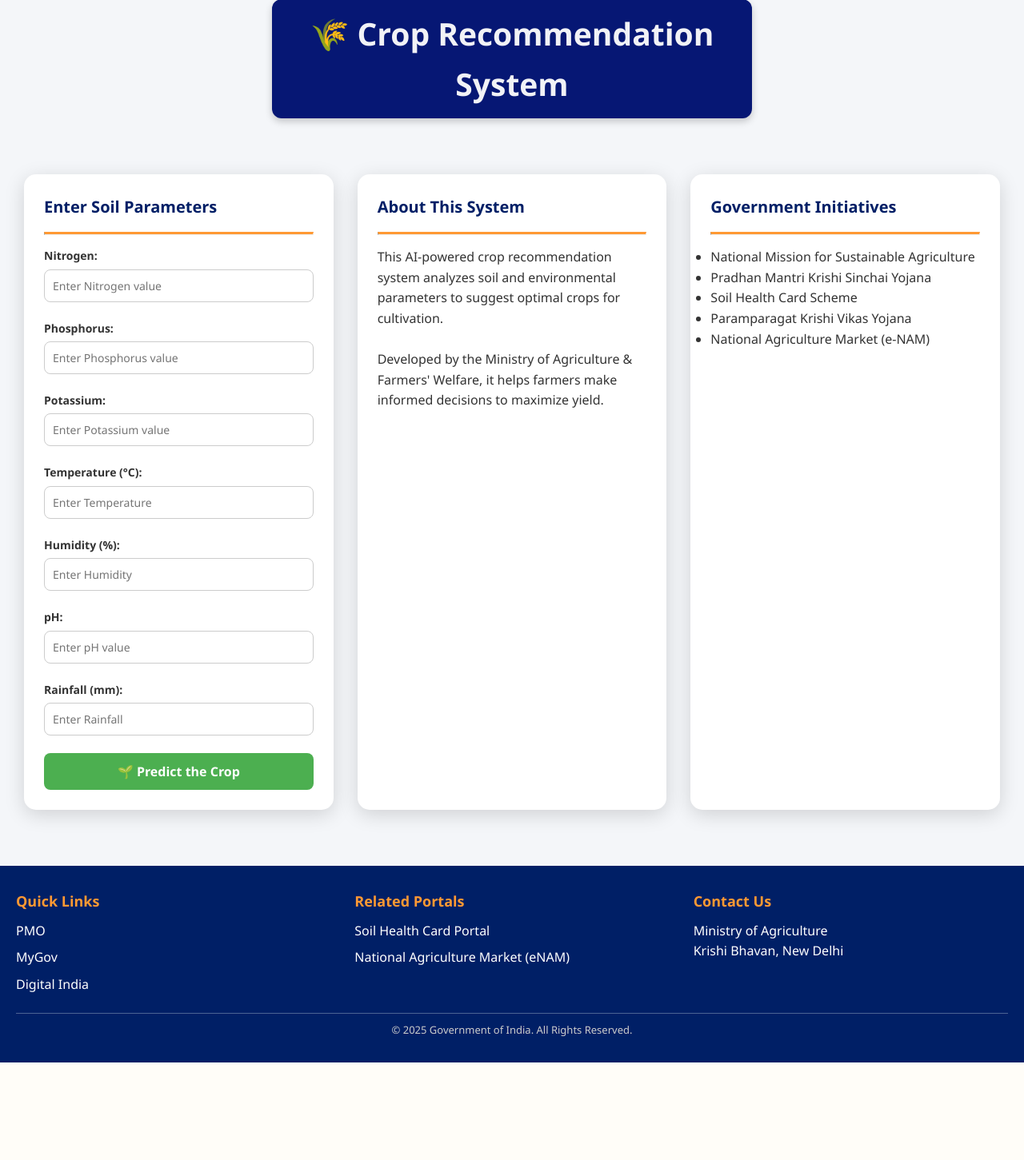
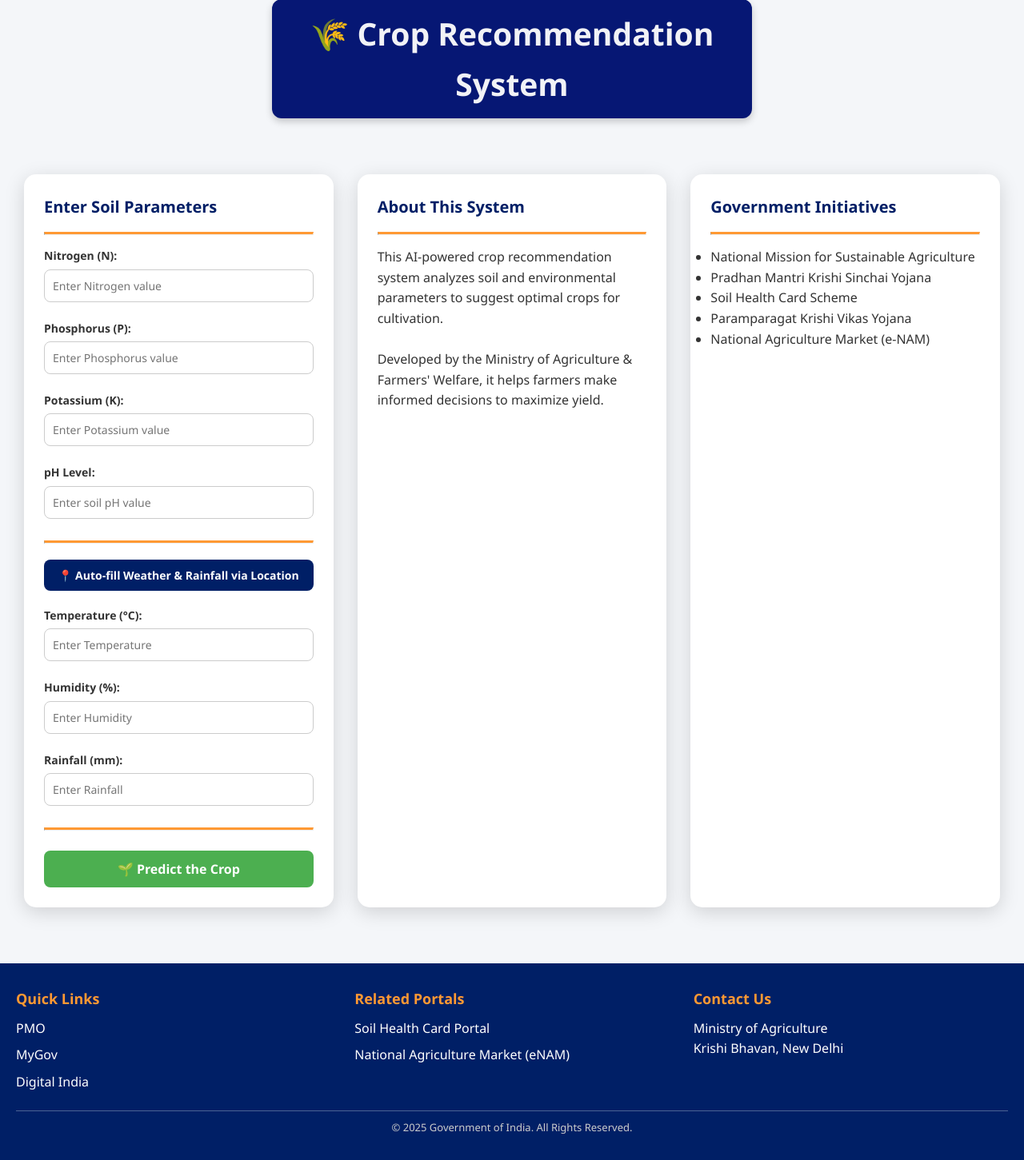
Before and after one commit to PrinceMishraMan/Crop_Recommendation_System, a Flask app: page / in a window 1280 px wide. Shown: the part 204-1655 px from the top of the page at 80% size. Before the commit the page ends 1533 px from the top, so only its background shows below. Run offline with Flask 3, Linux system fonts and the light colour scheme; parts of the project's set-up code (start-up, migrations or seed data) failed here and were passed over.

Commit message:
Enhance form with location button and styling
Added new styles for the location button and result card. Updated form labels for clarity and added functionality to auto-fill weather data via geolocation. Added the whole JS part using AI tools.

```diff
--- a/templates/index.html
+++ b/templates/index.html
@@ -128,7 +128,7 @@
       outline: none;
     }
 
-    .box form button {
+    .box form button[type="submit"] {
       margin-top: 10px;
       width: 100%;
       padding: 12px;
@@ -142,13 +142,60 @@
       transition: background 0.3s ease;
     }
 
-    .box form button:hover {
+    .box form button[type="submit"]:hover {
       background: #397d3c;
     }
 
     .box hr {
       border-top: 3px solid #ff9933;
       margin: 15px 0;
+    }
+
+    /* New styles for the location button and results */
+    .location-btn {
+      margin-top: 5px;
+      margin-bottom: 10px;
+      width: 100%;
+      padding: 10px;
+      background: #001f66;
+      color: white;
+      font-size: 14px;
+      font-weight: bold;
+      border-radius: 8px;
+      border: none;
+      cursor: pointer;
+      transition: background 0.3s ease;
+    }
+
+    .location-btn:hover {
+      background: #003399;
+    }
+
+    .location-status {
+      font-size: 13px;
+      color: #555;
+      text-align: center;
+      display: none;
+      margin-bottom: 15px;
+    }
+
+    .result-card {
+      margin-top: 20px;
+      padding: 15px;
+      background: #e8f5e9;
+      border-left: 5px solid #4caf50;
+      border-radius: 8px;
+    }
+
+    .result-card h3 {
+      color: #2e7d32;
+      margin-bottom: 5px;
+    }
+
+    .result-card p {
+      font-size: 18px;
+      font-weight: bold;
+      color: #1b5e20;
     }
 
     footer {
@@ -206,38 +253,16 @@
 
     /* Responsive Design */
     @media (max-width: 768px) {
-      nav {
-        flex-direction: column;
-        align-items: flex-start;
-      }
-
-      .container {
-        flex-direction: column;
-        align-items: center;
-      }
-
-      .heading {
-        font-size: 22px;
-      }
+      nav { flex-direction: column; align-items: flex-start; }
+      .container { flex-direction: column; align-items: center; }
+      .heading { font-size: 22px; }
     }
 
     @media (max-width: 480px) {
-      nav ul {
-        gap: 10px;
-      }
-
-      nav ul li a {
-        font-size: 14px;
-      }
-
-      .heading {
-        font-size: 20px;
-        padding: 10px;
-      }
-
-      .box {
-        padding: 20px;
-      }
+      nav ul { gap: 10px; }
+      nav ul li a { font-size: 14px; }
+      .heading { font-size: 20px; padding: 10px; }
+      .box { padding: 20px; }
     }
   </style>
 </head>
@@ -272,35 +297,56 @@
       <h2>Enter Soil Parameters</h2>
       <form action='/predict' method="POST">
         <hr>
-        <label for="nitrogen">Nitrogen:</label>
+        <label for="nitrogen">Nitrogen (N):</label>
         <input type="number" id="nitrogen" name="nitrogen" placeholder="Enter Nitrogen value" required>
 
-        <label for="phosphorus">Phosphorus:</label>
+        <label for="phosphorus">Phosphorus (P):</label>
         <input type="number" id="phosphorus" name="phosphorus" placeholder="Enter Phosphorus value" required>
 
-        <label for="potassium">Potassium:</label>
-        <input type="number" id="potassium" name="potassium"placeholder="Enter Potassium value" required>
+        <label for="potassium">Potassium (K):</label>
+        <input type="number" id="potassium" name="potassium" placeholder="Enter Potassium value" required>
 
-        <label for="temperature">Temperature (°C):</label>
-        <input type="number" id="temperature" name="temperature" placeholder="Enter Temperature" required>
+        <label for="ph">pH Level:</label>
+        <input type="number" id="ph" name="ph" step="0.1" placeholder="Enter soil pH value" required>
 
-        <label for="humidity">Humidity (%):</label>
-        <input type="number" id="humidity"  name="humidity"placeholder="Enter Humidity" required>
+        <hr>
 
-        <label for="ph">pH:</label>
-        <input type="number" id="ph" name="ph" placeholder="Enter pH value" required>
+        <button type="button" class="location-btn" id="getLocationBtn">
+          📍 Auto-fill Weather & Rainfall via Location
+        </button>
+        <p class="location-status" id="location-status"></p>
 
-        <label for="rainfall">Rainfall (mm):</label>
-        <input type="number" id="rainfall" name="rainfall" placeholder="Enter Rainfall" required>
+        <input type="hidden" id="latitude" name="latitude">
+        <input type="hidden" id="longitude" name="longitude">
 
+        <div id="manual-weather">
+          <label for="temperature">Temperature (°C):</label>
+          <input type="number" id="temperature" name="temperature" step="0.1" placeholder="Enter Temperature" required>
+
+          <label for="humidity">Humidity (%):</label>
+          <input type="number" id="humidity" name="humidity" step="0.1" placeholder="Enter Humidity" required>
+
+          <label for="rainfall">Rainfall (mm):</label>
+          <input type="number" id="rainfall" name="rainfall" step="0.1" placeholder="Enter Rainfall" required>
+        </div>
+
+        <hr>
         <button type="submit">🌱 Predict the Crop</button>
       </form>
 
       {% if prediction_text %}
-            <div class="result">
-                <h3>Recommended Crop:</h3>
-                <p>{{ prediction_text }}</p>
-            </div>
+        <div class="result-card">
+            <h3>Recommended Crop:</h3>
+            <p>{{ prediction_text }}</p>
+
+            {% if fetched_temp and fetched_hum and fetched_rain %}
+              <hr style="margin: 10px 0; border-top: 1px solid #c8e6c9;">
+              <small style="color: #444; font-size: 12px;">
+                <i>*Prediction based on local weather API data:<br>
+                <b>Temp:</b> {{ fetched_temp }}°C | <b>Humidity:</b> {{ fetched_hum }}% | <b>Rainfall:</b> {{ fetched_rain }}mm</i>
+              </small>
+            {% endif %}
+        </div>
       {% endif %}
     </div>
 
@@ -352,5 +398,54 @@
     <p class="copyright">© 2025 Government of India. All Rights Reserved.</p>
   </footer>
 
+  <script>
+    document.getElementById('getLocationBtn').addEventListener('click', function() {
+      const btn = this;
+      const statusText = document.getElementById('location-status');
+      const latInput = document.getElementById('latitude');
+      const lonInput = document.getElementById('longitude');
+      const manualWeather = document.getElementById('manual-weather');
+
+      if (!navigator.geolocation) {
+        alert("Geolocation is not supported by your browser.");
+        return;
+      }
+
+      btn.innerText = "⏳ Requesting permission...";
+      btn.disabled = true;
+      statusText.style.display = "block";
+      statusText.innerText = "Please allow location access in your browser prompt...";
+
+      navigator.geolocation.getCurrentPosition(
+        // Success
+        function(position) {
+          latInput.value = position.coords.latitude;
+          lonInput.value = position.coords.longitude;
+
+          btn.innerText = "✅ Location secured!";
+          btn.style.background = "#4caf50";
+          statusText.style.color = "green";
+          statusText.innerText = "Weather & Rainfall will be fetched automatically upon prediction.";
+
+          // Hide manual inputs to keep the form clean
+          manualWeather.style.display = "none";
+
+          // Remove 'required' attributes so the hidden form can still submit properly
+          document.getElementById('temperature').removeAttribute('required');
+          document.getElementById('humidity').removeAttribute('required');
+          document.getElementById('rainfall').removeAttribute('required');
+        },
+        // Error
+        function(error) {
+          btn.innerText = "📍 Auto-fill Weather & Rainfall via Location";
+          btn.disabled = false;
+          statusText.style.color = "red";
+          statusText.innerText = "Location denied or unavailable. Please enter weather manually.";
+          manualWeather.style.display = "block";
+        }
+      );
+    });
+  </script>
+
 </body>
 </html>
```
